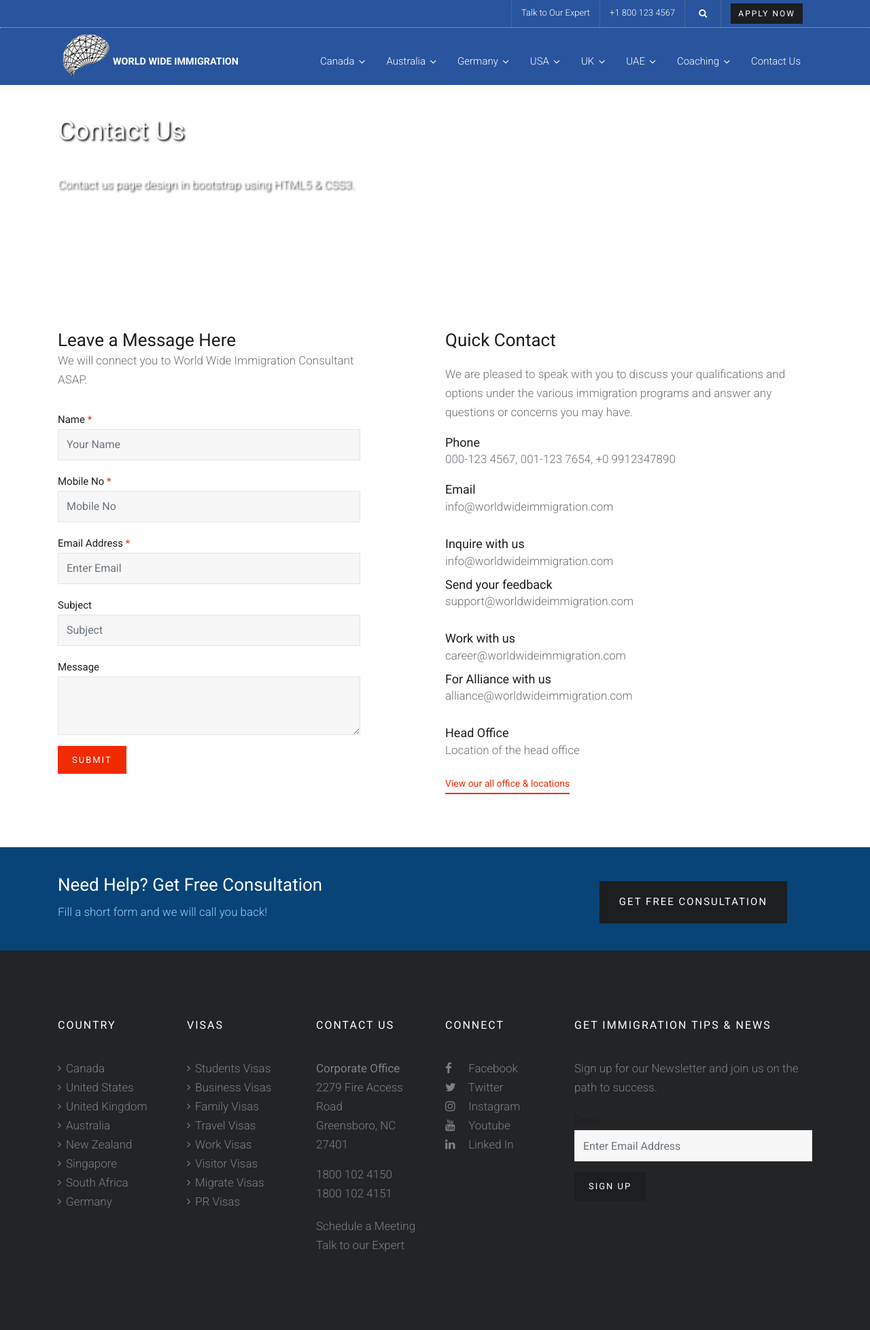
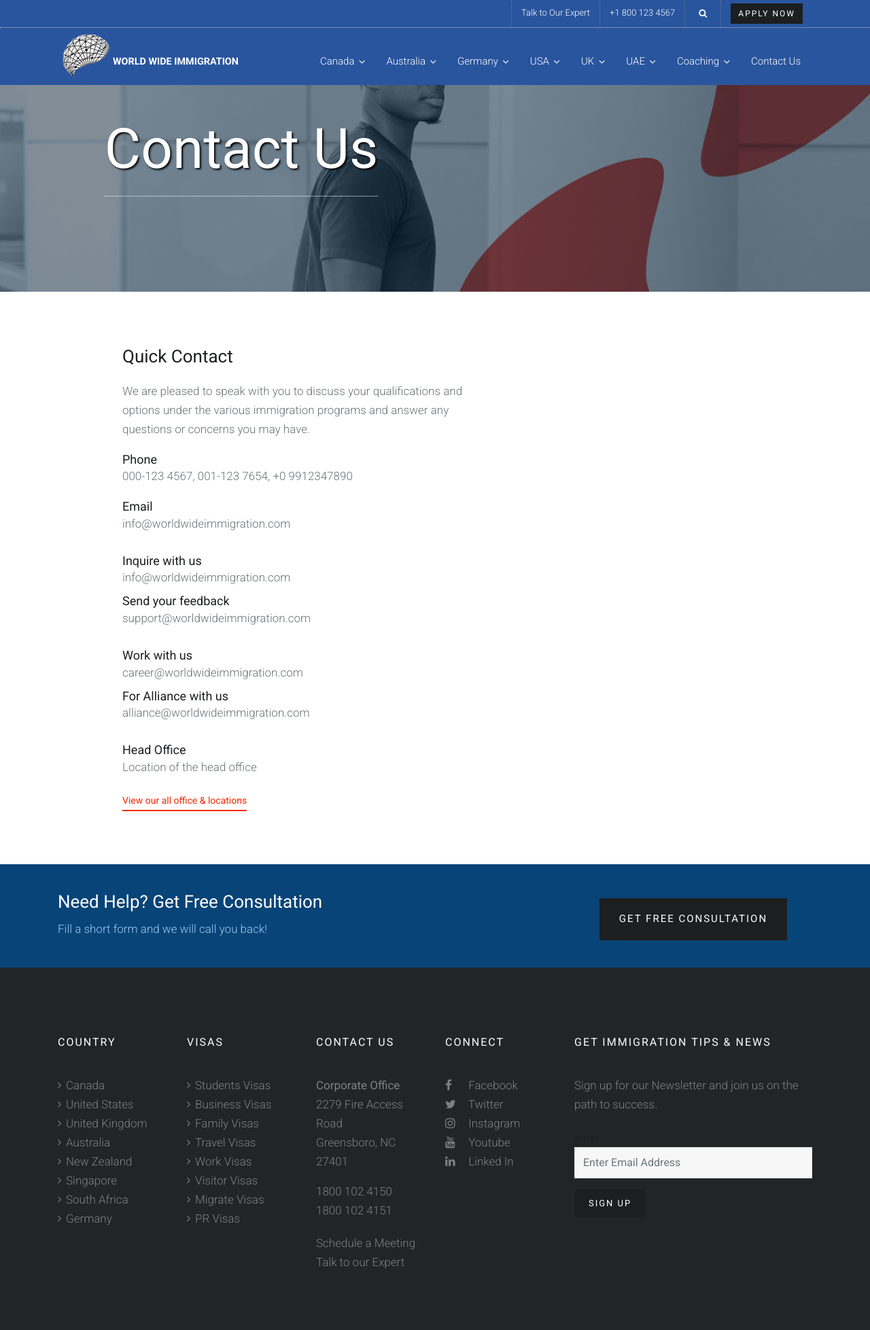
Before and after one commit to thespecialone1/visa, a PHP site: page /contact-us/index.php in a window 1280 px wide. Shown: the top 1956 px of the page at 68% size. Run offline with PHP 8.4, Linux system fonts and the light colour scheme.

Commit message:
completed

```diff
--- a/contact-us/index.php
+++ b/contact-us/index.php
@@ -11,7 +11,11 @@ require("./../partials/header.php");
     }
 
     .page-header {
-        background: url() no-repeat center !important;
+        text-align: center;
+    }
+
+    .page-header h1 {
+        font-size: 82px;
     }
 </style>
 
@@ -20,10 +24,10 @@ require("./../partials/header.php");
     <div class="container">
         <div class="row">
             <div class="col-xl-6 col-lg-6 col-md-12 col-sm-12 col-12">
-                <h2 class="page-title   text-shadow-black">Contact Us</h2>
-                <p class="page-description  text-shadow-black font-weight-light">
+                <h1 class="page-title   text-shadow-black">Contact Us</h1>
+                <!-- <p class="page-description  text-shadow-black font-weight-light">
                 Contact us page design in bootstrap using HTML5 & CSS3.
-                </p>
+                </p> -->
             </div>
         </div>
     </div>
@@ -33,39 +37,7 @@ require("./../partials/header.php");
 <div class="content">
     <div class="container">
         <div class="row">
-                <div class="col-xl-5 col-lg-5 col-md-7 col-sm-12 col-12">
-                    <div class="contact-form-head">
-                        <h2 class="mb0">Leave a Message Here</h2>
-                        <p>We will connect you to World Wide Immigration Consultant ASAP.</p>
-                    </div>
-                    <div class="contact-form mt30">
-                        <form method="post" action="https://jituchauhan.com/visa/visapress/contactus.php">
-                            <div class="form-group">
-                                <label for="name">Name <span class="required">*</span></label>
-                                <input type="text" class="form-control" id="name" name="name" placeholder="Your Name" required>
-                            </div>
-                            <div class="form-group">
-                                <label for="mobileno">Mobile No <span class="required">*</span></label>
-                                <input type="text" class="form-control" id="mobileno" name="mobileno" placeholder="Mobile No" required>
-                            </div>
-                            <div class="form-group">
-                                <label for="email">Email Address <span class="required">*</span></label>
-                                <input type="email" class="form-control" id="email" name="email" placeholder="Enter Email" required>
-                            </div>
-                            <div class="form-group">
-                                <label for="subject">Subject</label>
-                                <input type="text" class="form-control" id="subject" name="subject" placeholder="Subject">
-                            </div>
-                            <div class="form-group">
-                                <label for="message">Message</label>
-                                <textarea class="form-control" id="message" name="message" rows="3"></textarea>
-                            </div>
-                            <div class="form-group">
-                                <button type="submit" class="btn btn-default">Submit</button>
-                            </div>
-                        </form>
-                    </div>
-                </div>
+
             <div class="offset-xl-1 col-xl-6 offset-lg-1 col-lg-5 col-md-5 col-sm-12 col-12">
                 <h2>Quick Contact</h2>
                 <p>We are pleased to speak with you to discuss your qualifications and options under the various immigration programs and answer any questions or concerns you may have.</p>
```
Also changed, not shown: contact-page.html (+51 -23 lines), contact-us/images/contact-us (1).jpg (added), contact-us/images/contact-us (2).jpg (added), contact-us/images/contact-us (3).jpg (added), contact-us/images/contact-us.jpg (added), contact-us/images/contact_us.jpeg (deleted). Lines whose indentation alone changed are shown as unchanged.
